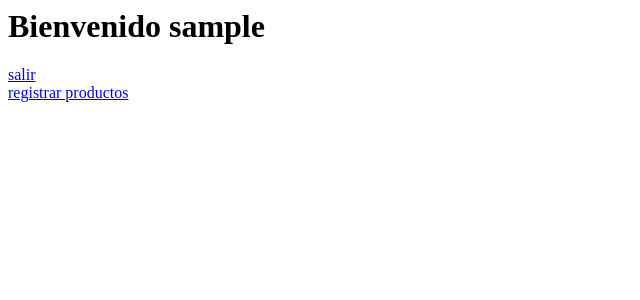
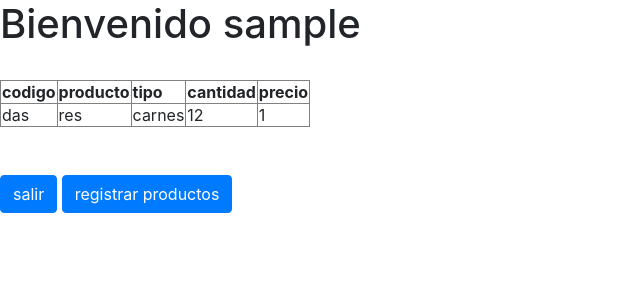
Before and after one commit to tsi553-ambientes-no-propietarios-2019a/clase-7-prueba-dennisNunez997, a PHP site: page /inicio.php in a window 1280 px wide. Shown: the top 300 px of the page, without its empty margins (0-640 px from the left). Run offline with PHP 8.4, Linux system fonts and the light colour scheme; the visitor is signed in with stand-in values (Sample User, id 1); data comes from the database, SQL or seed files in the repository.

Commit message:
penultima correccion

```diff
--- a/inicio.php
+++ b/inicio.php
@@ -11,11 +11,59 @@ if(!isset($usuario))
 {
     echo "<h1> Bienvenido $usuario </h1>";
 
-echo "<a href='logica/salir.php'>salir</a>";
-echo "<br>";
-echo "<a href='nuevo_producto.php'>registrar productos</a>";
-
 
 }
 
 ?>
+
+<?php
+    $conexion=mysqli_connect('localhost','root','','prueba1');
+?>
+
+
+<!DOCTYPE html>
+<html>
+<head>
+    <title>Mostrar datos</title>
+    <link rel="stylesheet" href="https://stackpath.bootstrapcdn.com/bootstrap/4.3.1/css/bootstrap.min.css" integrity="sha384-ggOyR0iXCbMQv3Xipma34MD+dH/1fQ784/j6cY/iJTQUOhcWr7x9JvoRxT2MZw1T" crossorigin="anonymous">
+
+</head>
+<body>
+    <br>
+    <table border="1">
+        <tr>
+            <td><strong>codigo</strong></td>
+            <td><strong>producto</strong></td>
+            <td><strong>tipo</strong></td>
+            <td><strong>cantidad</strong></td>
+            <td><strong>precio</strong></td>
+        </tr>
+            <?php
+            $sql="SELECT * from producto";
+            $result = mysqli_query($conexion,$sql);
+
+            while($mostrar=mysqli_fetch_array($result))
+            {
+
+
+            ?>
+        <tr>
+            <td><?php echo $mostrar['cod']?></td>
+            <td><?php echo $mostrar['nomProd']?></td>
+            <td><?php echo $mostrar['tipoProd']?></td>
+            <td><?php echo $mostrar['canProd']?></td>
+            <td><?php echo $mostrar['preProd']?></td>
+        </tr>
+        <?php
+            }
+        ?>
+    </table>
+
+    <br><br>
+
+    <a class='btn btn-primary' href='logica/salir.php'role='button'>salir</a>
+    <a class='btn btn-primary' href='nuevo_producto.php'>registrar productos</a>
+
+
+</body>
+</html>
--- a/logica/registro_producto.php
+++ b/logica/registro_producto.php
@@ -18,7 +18,7 @@ if($_POST) {
 		if ($conn->error) {
 		echo 'Ocurrió un error ' .  $conn->error;
 		} else {
-		    redirect('../index.php');
+		    redirect('../inicio.php');
         }
 
 
@@ -30,7 +30,7 @@ if($_POST) {
 		exit;
 	}
 } else {
-	header('Location: ../registration.php');
+	header('Location: ../inicio.php');
 	exit;
 }
 ?>
```
